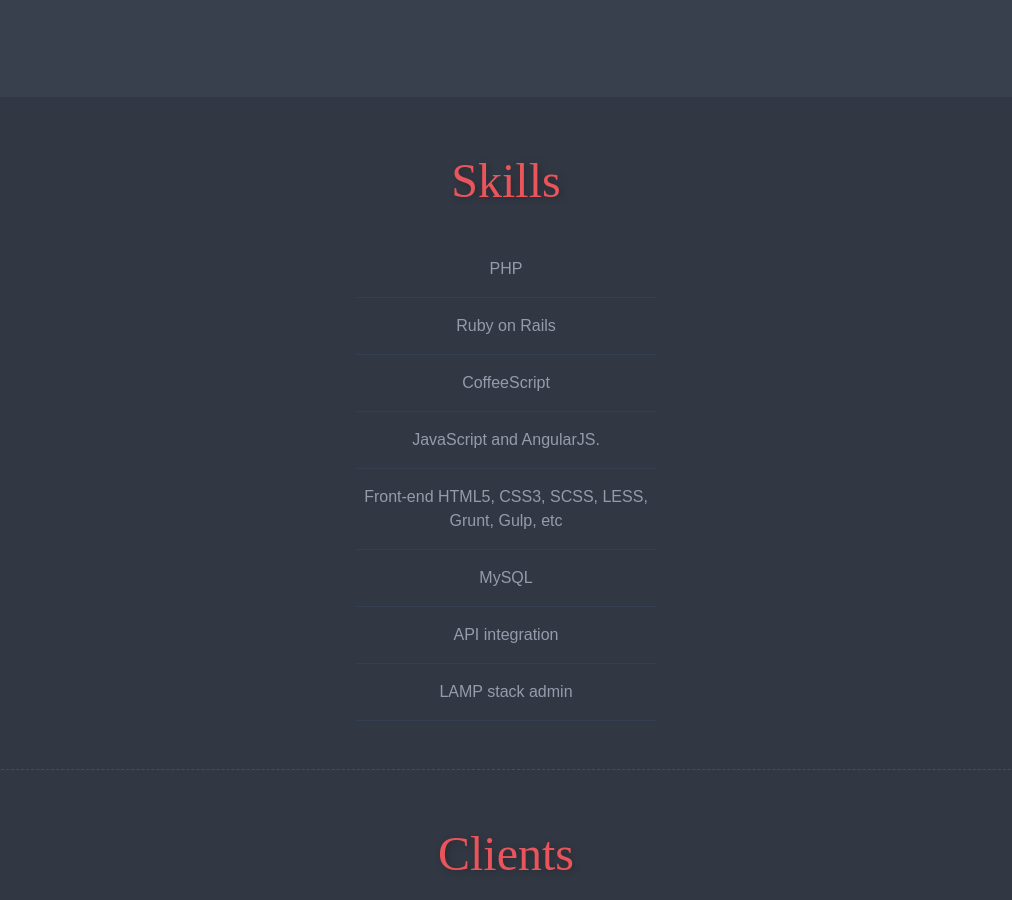
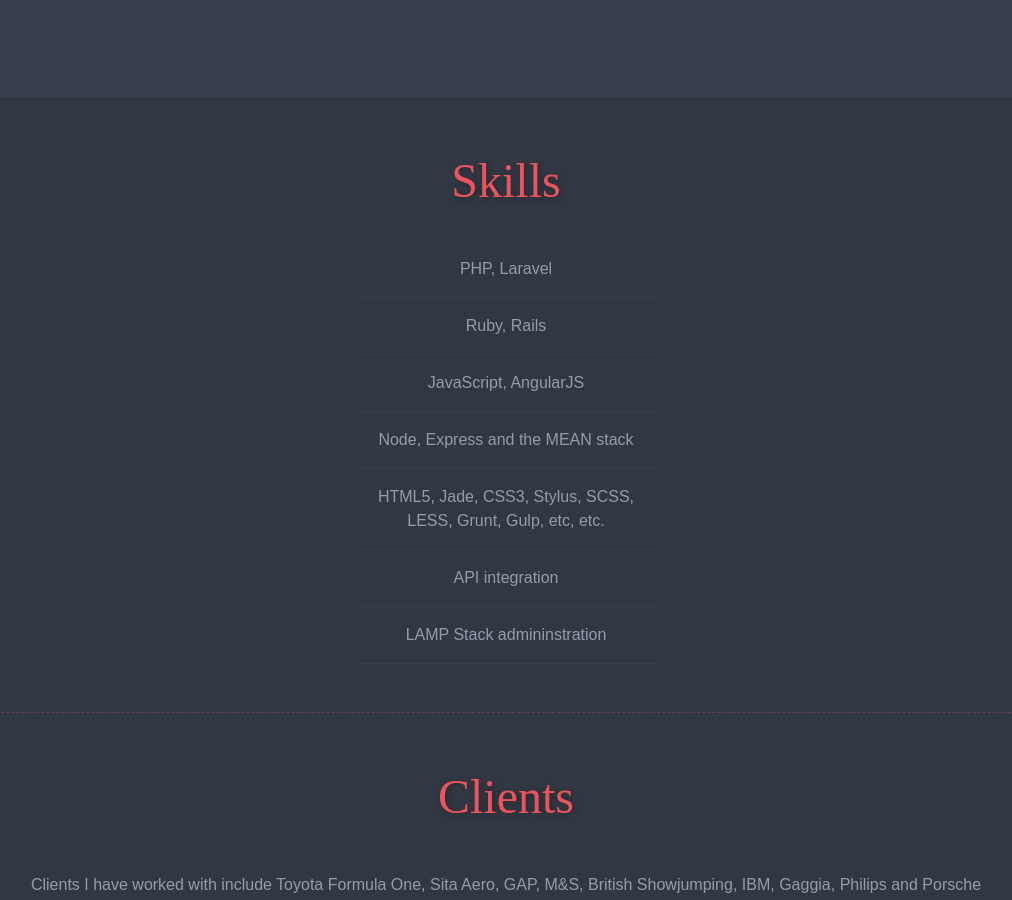
Before and after one commit to mj-watts/michaelwatts.me-website, a Jekyll site: the page index.html, which Jekyll copies as it is, in a window 1280 px wide and 900 px high, scrolled down 648 px. Shown: the whole window, without its empty margins (134-1146 px from the left). Built offline with Jekyll 4.4.1, drawn with Linux system fonts in a browser that asks for light colours.

Commit message:
Update index.html

```diff
--- a/index.html
+++ b/index.html
@@ -229,14 +230,13 @@
 
             <h1 class="script">Skills</h1>
             <ul class="skills list-unstyled list-bordered">
-                <li>PHP</li>
-                <li>Ruby on Rails</li>
-                <li>CoffeeScript</li>
-                <li>JavaScript and AngularJS.</li>
-                <li>Front-end HTML5, CSS3, SCSS, LESS, Grunt, Gulp, etc</li>
-                <li>MySQL</li>
+                <li>PHP, Laravel</li>
+                <li>Ruby, Rails</li>
+                <li>JavaScript, AngularJS</li>
+                <li>Node, Express and the MEAN stack</li>
+                <li>HTML5, Jade, CSS3, Stylus, SCSS, LESS, Grunt, Gulp, etc, etc.</li>
                 <li>API integration</li>
-                <li>LAMP stack admin</li>
+                <li>LAMP Stack admininstration</li>
             </ul>
 
         </div>
```
Also changed, not shown: other parts of index.html (+1 -0 lines).
